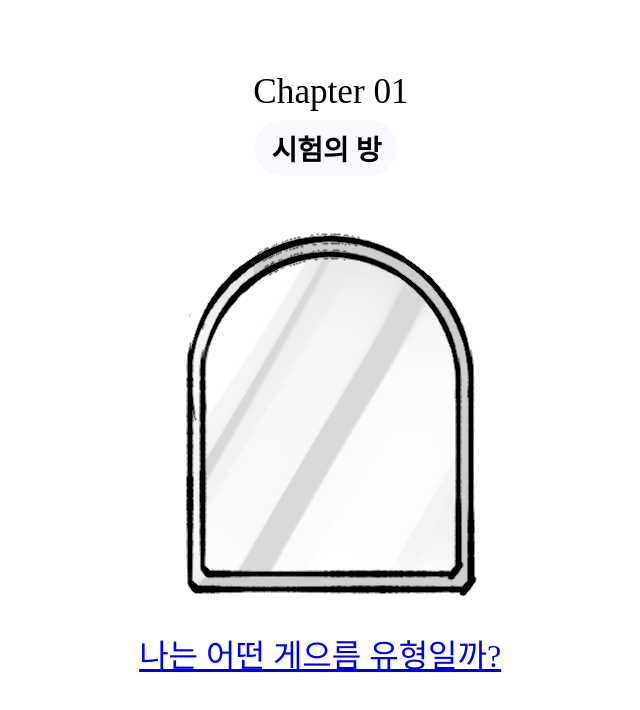
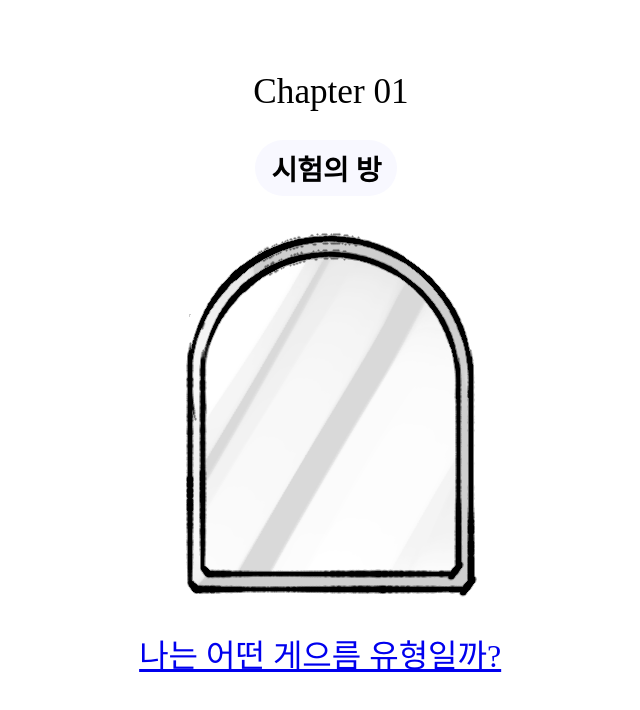
Before and after one commit to hjnam2025/WP_12w, a plain HTML site: page room-01/room01.html in a window 1280 px wide. Shown: the whole page, without its empty margins (309-949 px from the left). Drawn offline with Linux system fonts and the light colour scheme; a web font is replaced by a local one.

Commit message:
Update room01.css

```diff
--- a/css/room01.css
+++ b/css/room01.css
@@ -46,7 +46,7 @@
 		.C02{text-align: center;
 			position: absolute; top: 0;
 			left:calc(50vw - 85.555px);
-			top:calc(50vh - 290px);
+			top:calc(50vh - 270px);
 			font-size: 1.75rem;
 			border-radius: 100px;
 			background-color: ghostwhite;
```
